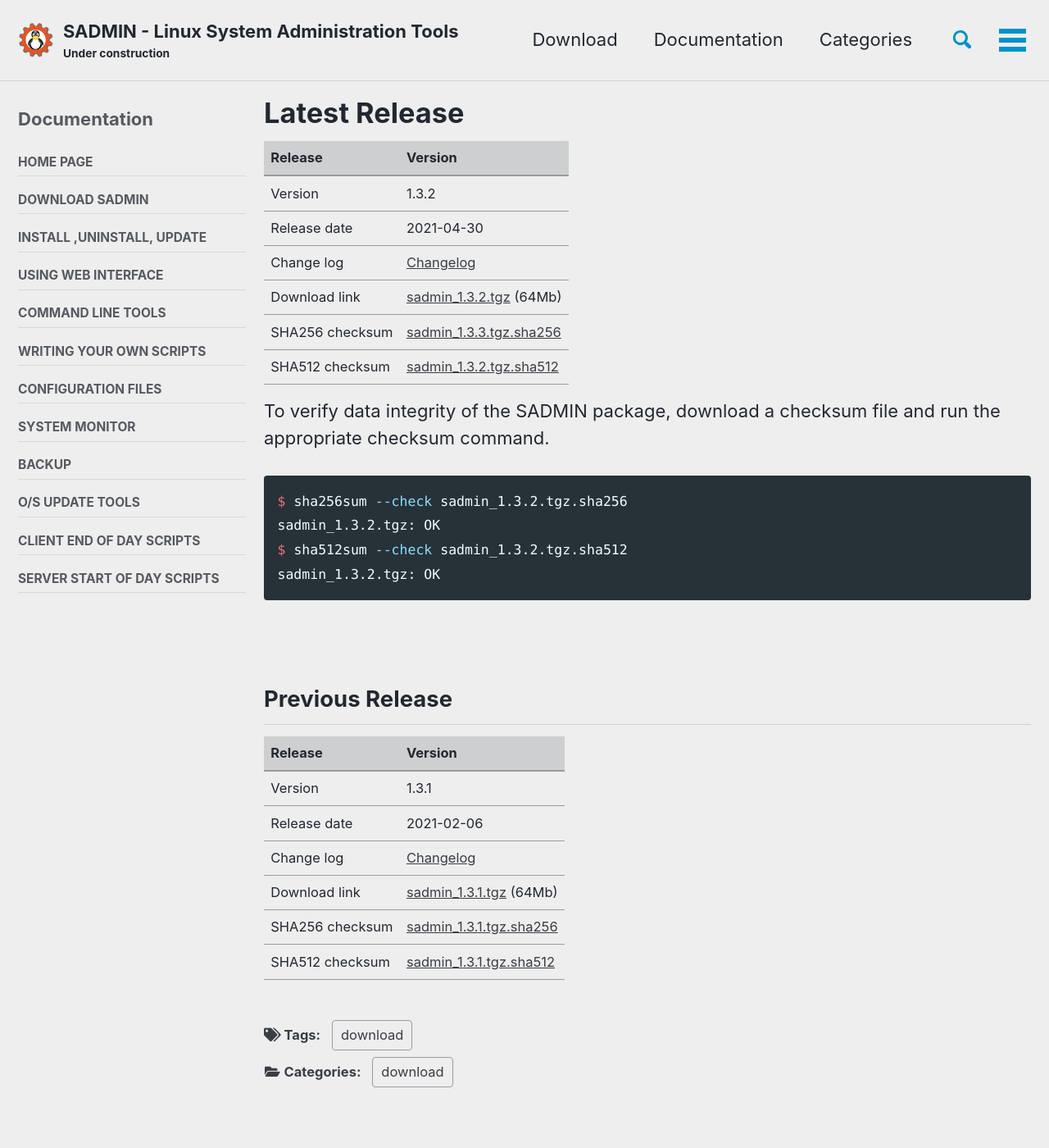
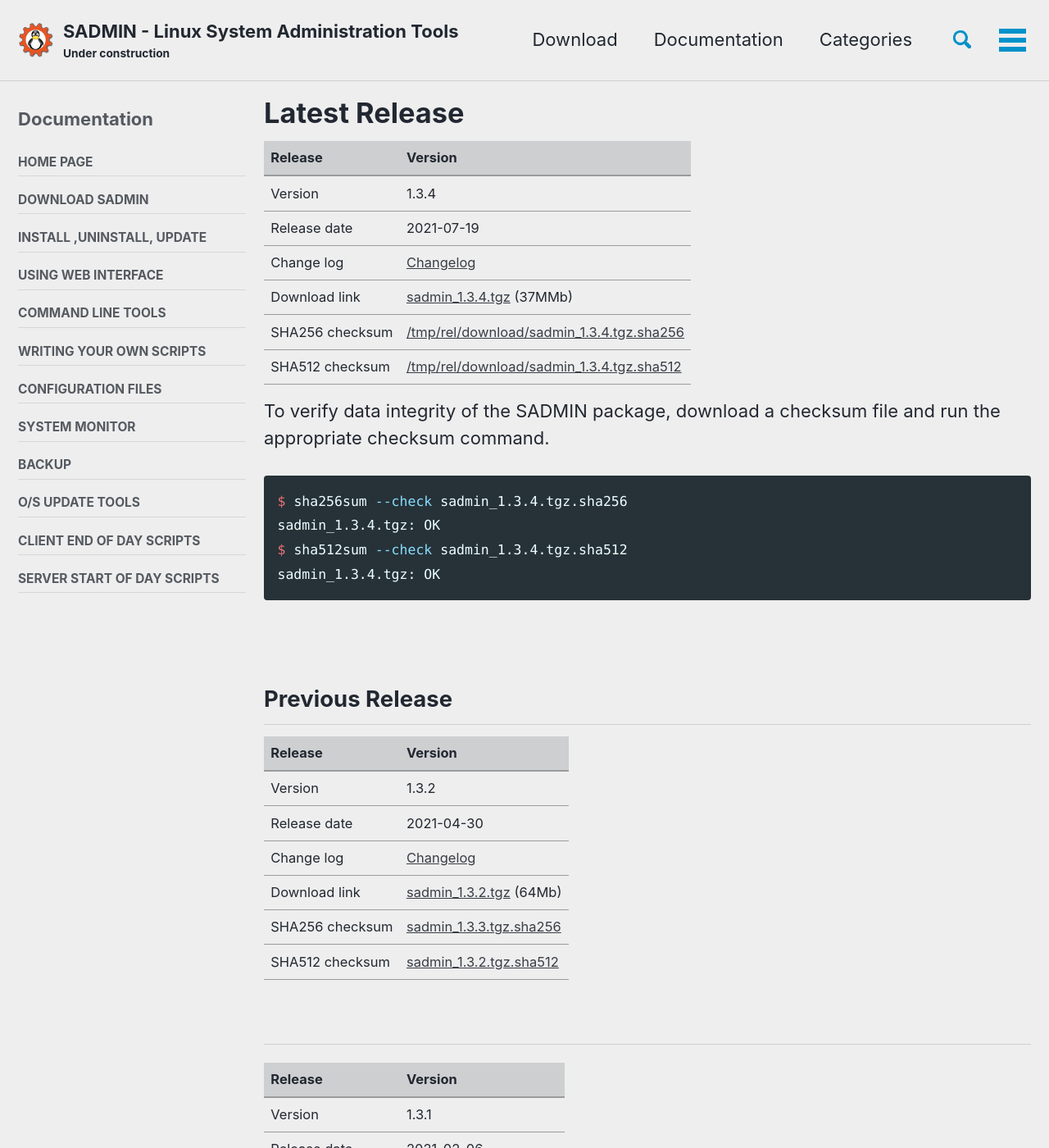
Before and after one commit to jadupl2/jadupl2.github.io, a Jekyll site: the page built from _pages/download.md, in a window 1280 px wide and 1400 px high. Shown: the whole window at 82% size. Built offline with Jekyll 4.4.1, drawn with Linux system fonts in a browser that asks for light colours; cached includes are drawn as plain includes.

````diff
--- a/_pages/download.md
+++ b/_pages/download.md
@@ -18,6 +18,29 @@ sidebar:
   nav:          sidebar-manpage
 ---
 
+| Release         | Version    |
+| :---            | :---       |
+| Version         | 1.3.4    |
+| Release date    | 2021-07-19  |
+| Change log      | [Changelog](https://github.com/jadupl2/sadmin/releases/tag/1.3.4) |
+| Download link   | [sadmin_1.3.4.tgz](https://github.com/jadupl2/sadmin/releases/download/1.3.4/sadmin_1.3.4.tgz) (37MMb) |
+| SHA256 checksum | [/tmp/rel/download/sadmin_1.3.4.tgz.sha256](https://github.com/jadupl2/sadmin/releases/download/1.3.4//tmp/rel/download/sadmin_1.3.4.tgz.sha256)|
+| SHA512 checksum | [/tmp/rel/download/sadmin_1.3.4.tgz.sha512](https://github.com/jadupl2/sadmin/releases/download/1.3.4//tmp/rel/download/sadmin_1.3.4.tgz.sha512)|
+
+To verify data integrity of the SADMIN package, download a checksum file and run the appropriate
+checksum command.
+```bash
+$ sha256sum --check sadmin_1.3.4.tgz.sha256
+sadmin_1.3.4.tgz: OK
+$ sha512sum --check sadmin_1.3.4.tgz.sha512
+sadmin_1.3.4.tgz: OK
+```
+
+
+<br>
+
+## Previous Release
+
 | Release | Version |
 | :---| :--- |
 | Version           | 1.3.2 |
@@ -27,18 +50,9 @@ sidebar:
 | SHA256 checksum   | [sadmin_1.3.3.tgz.sha256](https://github.com/jadupl2/sadmin/releases/download/1.3.2/sadmin_1.3.2.tgz.sha256)         |
 | SHA512 checksum   | [sadmin_1.3.2.tgz.sha512](https://github.com/jadupl2/sadmin/releases/download/1.3.2/sadmin_1.3.2.tgz.sha512)         |
 
-To verify data integrity of the SADMIN package, download a checksum file and run the appropriate
-checksum command.
-```bash
-$ sha256sum --check sadmin_1.3.2.tgz.sha256
-sadmin_1.3.2.tgz: OK
-$ sha512sum --check sadmin_1.3.2.tgz.sha512
-sadmin_1.3.2.tgz: OK
-```
-
 <br>
 
-## Previous Release
+---
 
 | Release | Version |
 | :---| :--- |
````
Also changed, not shown: index.md (+2 -2 lines).
